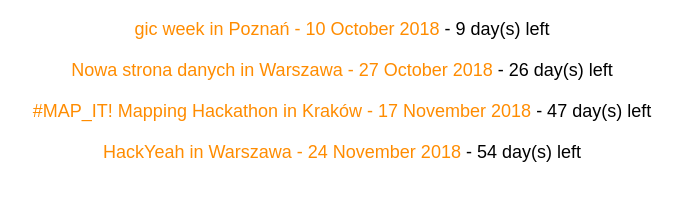
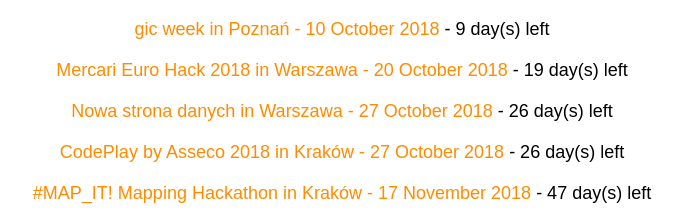
Before and after one commit to akai-org/hackathons, a React (Create React App) app: page / in a window 1280 px wide. Shown: the part 232-445 px from the top of the page, without its empty margins (298-981 px from the left). Built offline with nearby package versions, Linux system fonts and the light colour scheme.

Commit message:
add CodePlay and Mercari Euro Hack hackathons

```diff
--- a/src/App.js
+++ b/src/App.js
@@ -1,7 +1,7 @@
 import React, { Component } from "react";
 import "./App.css";
-import moment from 'moment'
-import 'moment/locale/en-gb'
+import moment from "moment";
+import "moment/locale/en-gb";
 
 class App extends Component {
   constructor(props) {
@@ -42,6 +42,20 @@
           url: "http://www.map-it.com.pl/",
           location: "Kraków",
           tags: []
+        },
+        {
+          title: "CodePlay by Asseco 2018",
+          date: new Date(2018, 9, 27),
+          url: "https://codeplay.asseco.com/",
+          location: "Kraków",
+          tags: []
+        },
+        {
+          title: "Mercari Euro Hack 2018",
+          date: new Date(2018, 9, 20),
+          url: "https://challengerocket.com/mercari",
+          location: "Warszawa",
+          tags: []
         }
       ]
     };
@@ -65,10 +79,13 @@
           {this.state.events.map((event, i) => (
             <div className="hackathon-entry" key={i}>
               <a href={event.url}>
-                {event.title} in {event.location}{" - "}
-                {moment(event.date).format('LL')}
+                {event.title} in {event.location}
+                {" - "}
+                {moment(event.date).format("LL")}
               </a>
-              {` - ${moment(event.date).endOf('hours').diff(new Date(), 'days')} day(s) left`}
+              {` - ${moment(event.date)
+                .endOf("hours")
+                .diff(new Date(), "days")} day(s) left`}
             </div>
           ))}
         </div>
```
